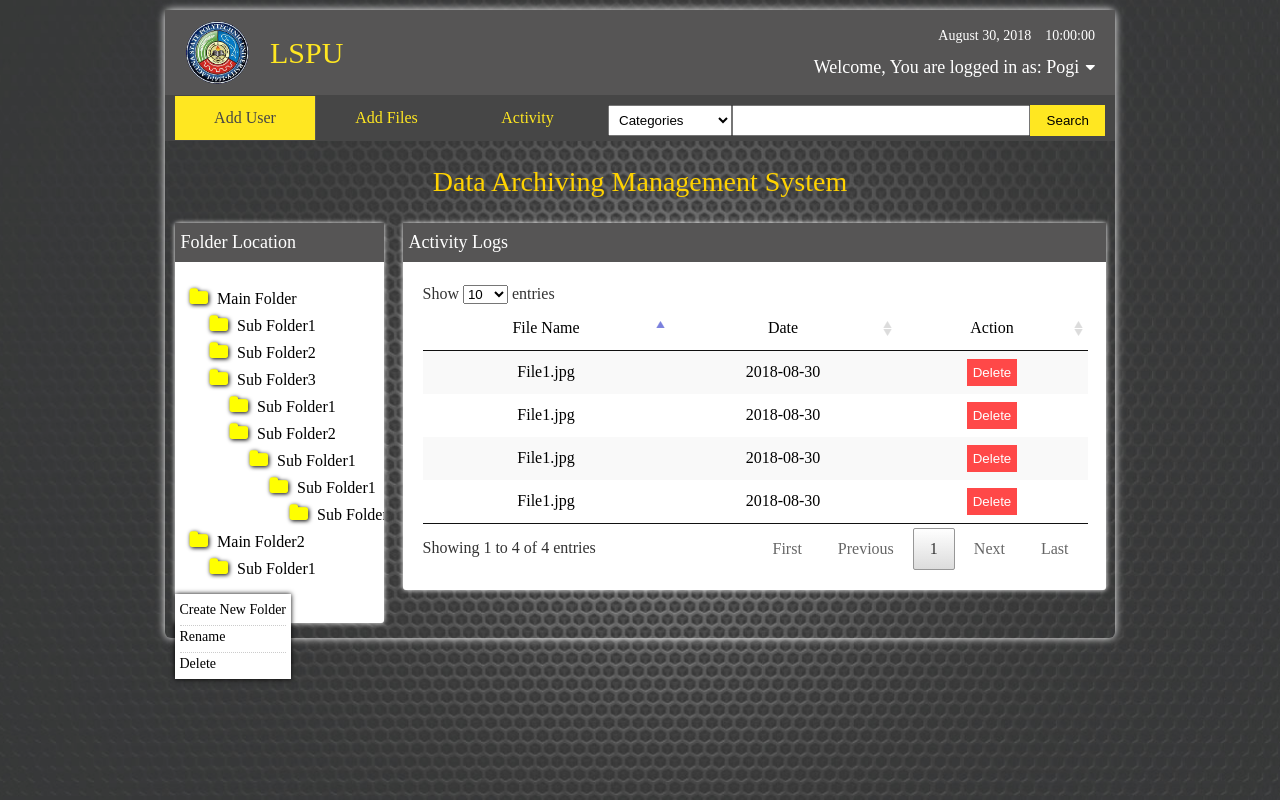
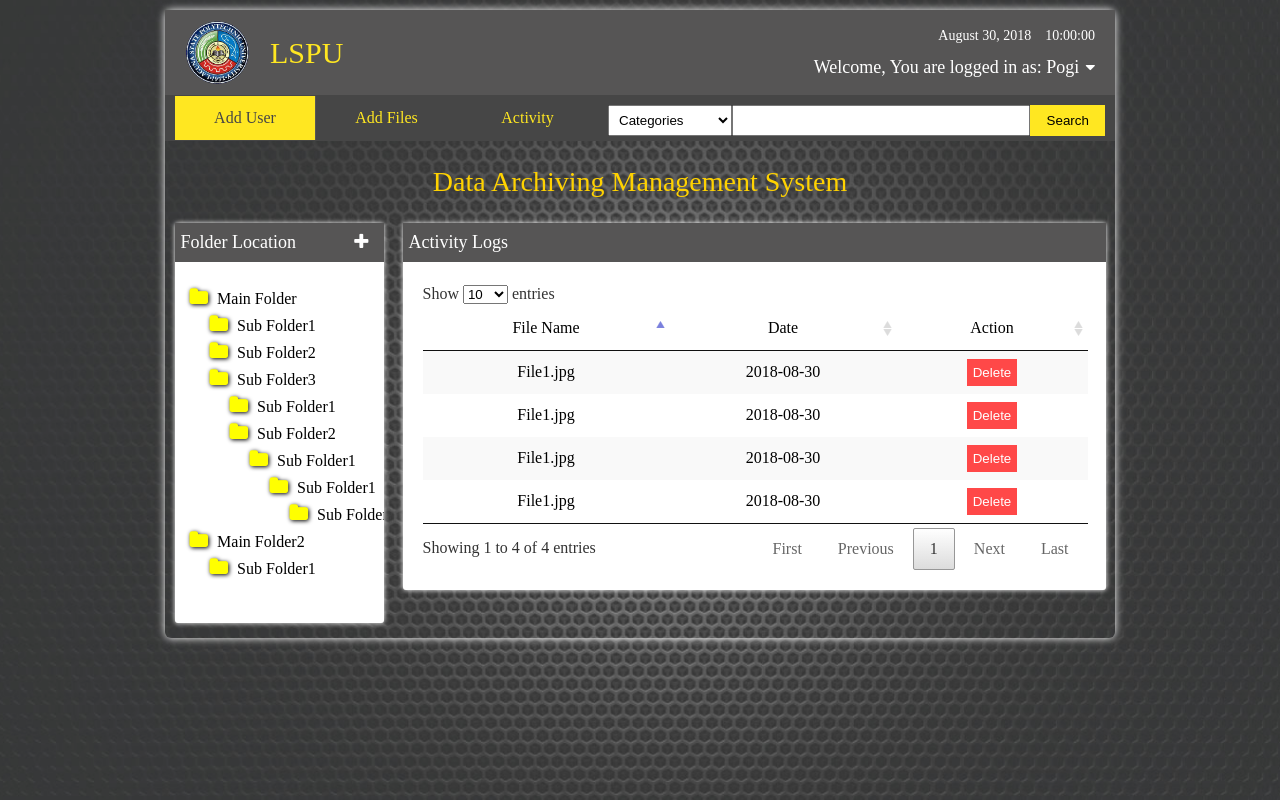
Before and after one commit to DJDigo/data_archiving, a CakePHP app: the page made by app/View/Pages/activity.ctp in a window 1280 px wide. Run offline with PHP 8.4 and a stand-in for CakePHP, Linux system fonts and the light colour scheme; the template is opened without the code that fills it, so the values that code supplies are empty; some libraries are stand-ins or nearby versions.

Commit message:
added font awesome and sidebar

```diff
--- a/app/View/Elements/sidebar.ctp
+++ b/app/View/Elements/sidebar.ctp
@@ -1,7 +1,7 @@
 <aside class="sidebar">
     <div class="sidebar-title">
         <span>Folder Location</span>
-        <i class="fa fa-plus sidebar-add"></i>
+        <i class="fa icon-plus sidebar-add" title="Create Main Folder"></i>
     </div>
     <div class="sidebar-treeview">
         <div class="sidebar-treeview-wrapper">
@@ -67,11 +67,4 @@
             </div>
         </div>
     </div>
-    <div class="tooltip">
-        <div class="tooltip-text">
-            <span id="create">Create New Folder</span>
-            <span id="rename">Rename</span>
-            <span id="delete">Delete</span>
-        </div>
-    </div>
 </aside>
--- a/app/webroot/css/style.css
+++ b/app/webroot/css/style.css
@@ -712,6 +712,7 @@ body {
 .sidebar-item {
     cursor: pointer;
     padding-bottom: 3px;
+    position: relative;
 }
 
 .sidebar-sublist {
@@ -720,27 +721,28 @@ body {
 
 .sidebar-item-sub {
     padding-bottom: 3px;
+    position: relative;
 }
 
 .tooltip {
-    position: absolute;
+    position: fixed;
     background: #fff;
     box-shadow: 0px 0px 5px #000;
-}
-
-.tooltip-text {
-    padding: 5px;
+    z-index: 999;
 }
 
 .tooltip-text span {
     font-size: 14px;
     display: block;
     border-bottom: 1px dotted #ccc;
-    padding-bottom: 5px;
     cursor: pointer;
+    padding: 5px;
+}
+
+.tooltip-text span:hover {
+    background: #ffe721;
 }
 
 .tooltip-text span:last-child {
     border-bottom: none;
-    padding-bottom: 0;
 }
--- a/app/webroot/js/common.js
+++ b/app/webroot/js/common.js
@@ -48,13 +48,27 @@ $(function() {
          }
     }
 
-    $(".js-upload-image").change(function(){
+    $(".js-upload-image").change(function() {
         readURL(this);
     });
 
 
     // Sidebar treeview
-    $('.sidebar-item').bind("contextmenu",function(e){
+    const tooltip = `<div class="tooltip">
+                        <div class="tooltip-text">
+                            <span id="create">Create New Folder</span>
+                            <span id="rename">Rename</span>
+                            <span id="delete">Delete</span>
+                        </div>
+                    </div>`;
+    $('.sidebar-item, .sidebar-item-sub').bind("contextmenu",function(e) {
+        $('.sidebar-item, .sidebar-item-sub').find('.tooltip').remove();
+        let tooltipPosition = $(this).offset().top + 'px';
+        $(this).append(tooltip);
+
+        $('.tooltip').css({
+            top: tooltipPosition
+        });
         return false;
       });
 });
```
